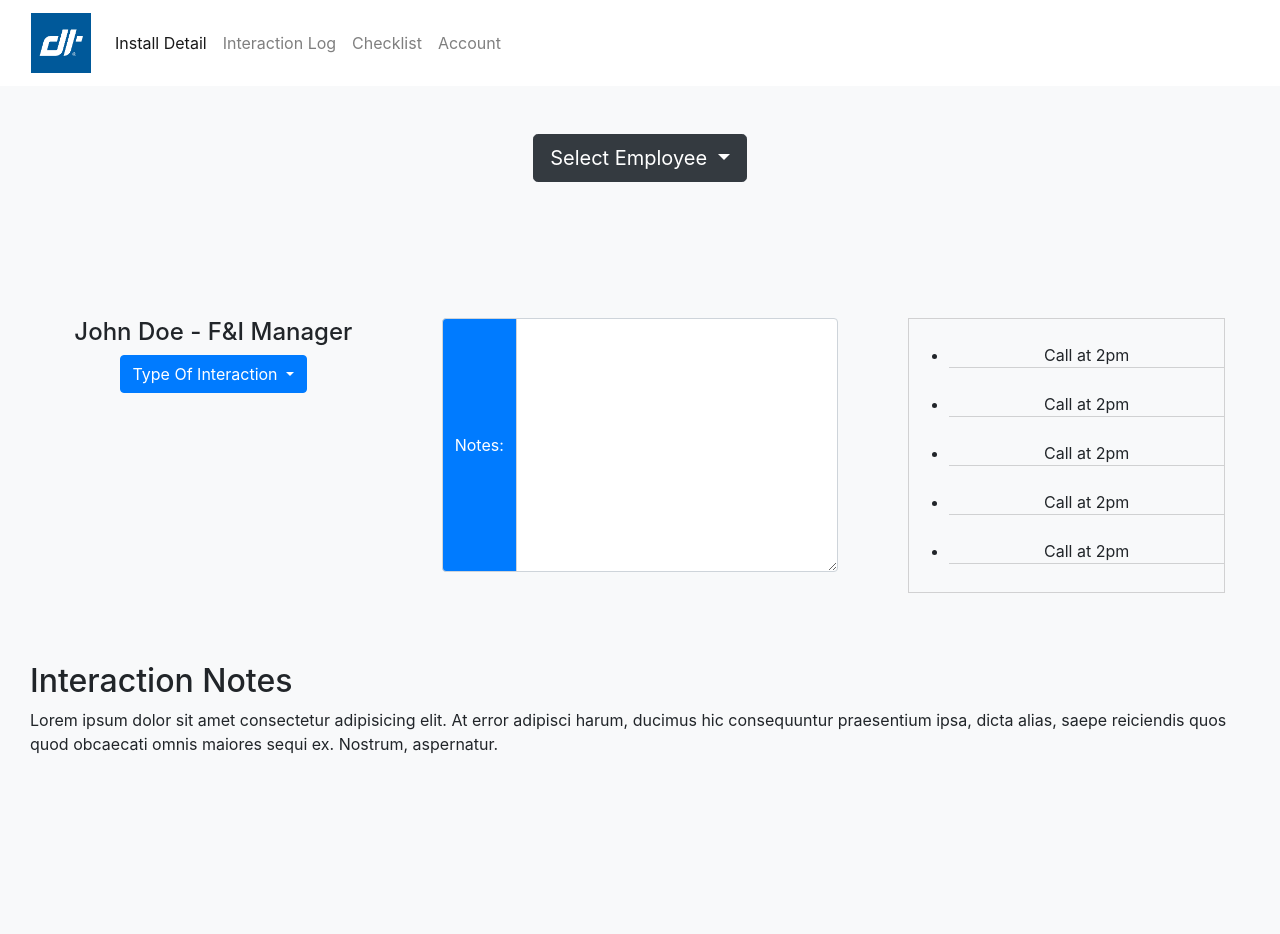
After one commit to PaytonDev/Install_Hub, a Flask app: template templates/user/interraction-log.html in a window 1280 px wide. The commit adds this page. Run offline with Flask 2, Linux system fonts and the light colour scheme; the template is opened without the code that fills it, so the values that code supplies are empty.

Commit message:
Created Bare Bones Of Interaction Log

```diff
--- a/app.py
+++ b/app.py
@@ -96,4 +96,12 @@ def show_install_detail(userid):
     dealer = Dealership.query.get_or_404(user.current_dealership)
 
 
-    return render_template('user/install-detail.html', user=user, dealer=dealer)
+    return render_template('user/detail.html', user=user, dealer=dealer)
+
+@app.route('/user/<int:userid>/<int:current_dealership>/interaction-log', methods=['GET', 'POST'])
+def show_dealership_inter_log(userid, current_dealership):
+
+    user = User.query.get_or_404(userid)
+    current_dealership = Dealership.query.get_or_404(user.current_dealership)
+
+    return render_template('user/interraction-log.html', user=user, dealer=current_dealership)
--- a/static/app.css
+++ b/static/app.css
@@ -19,21 +19,19 @@ select {
     height: 60px;
 }
 
-#current-install-info {
+.current-install-info {
     width: 90%;
-    height: 20%;
+    height: 30%;
     background-color: #fff;
     margin-top: 5%;
-    margin-bottom: 5%;
+    margin-bottom: 10%;
 }
 
-.install-name {
-    border-right: 1px solid rgba(51, 51, 51, 0.33);
+.install-name, .install-ids, .detail-title {
+    border-right: 1px solid rgba(51, 51, 51, 0.2);
 }
 
-.install-ids {
-    border-right: 1px solid rgba(51, 51, 51, 0.33);
-}
+
 
 
 img {
@@ -52,9 +50,40 @@ img {
 body, html {
     width: auto;
     height: 100%;
+    background-color: #f8f9fa;
 }
 
 .onboarding-block{
     width: 80%;
     height: auto;
 }
+
+.navbar {
+    background-color: #fff
+}
+
+#contact {
+    border: 1px solid rgba(51, 51, 51, 0.2);
+    width: 80%;
+    margin: auto;
+    overflow-y: auto;
+}
+
+.interaction-item {
+    border-bottom: 1px solid rgba(51, 51, 51, 0.2);
+}
+
+.dropdown-menu {
+    max-height: 100px;
+    width: 100%;
+    overflow-y: auto;
+}
+
+
+/* .info-display {
+    height: 30%;
+}
+
+.employee-dropdown {
+    height: 10%;
+} */
--- a/templates/user/base.html
+++ b/templates/user/base.html
@@ -4,11 +4,11 @@
     <meta charset="UTF-8">
     <meta name="viewport" content="width=device-width, initial-scale=1.0">
     <title>Install Task Manager</title>
-    <link href="https://cdn.jsdelivr.net/npm/bootstrap@5.0.0-beta1/dist/css/bootstrap.min.css" rel="stylesheet" integrity="sha384-giJF6kkoqNQ00vy+HMDP7azOuL0xtbfIcaT9wjKHr8RbDVddVHyTfAAsrekwKmP1" crossorigin="anonymous">
+    <link rel="stylesheet" href="https://cdn.jsdelivr.net/npm/bootstrap@4.6.0/dist/css/bootstrap.min.css" integrity="sha384-B0vP5xmATw1+K9KRQjQERJvTumQW0nPEzvF6L/Z6nronJ3oUOFUFpCjEUQouq2+l" crossorigin="anonymous">
     <link rel="stylesheet" href="/static/app.css">
 </head>
 <body>
-    <nav class="navbar navbar-expand-lg navbar-light bg-light mb-5">
+    <nav class="navbar navbar-expand-lg navbar-light mb-5">
         <div class="container-fluid">
           <a class="navbar-brand" href="#"><img src="/static/Dealertrack_Core_Symbol_Blue_RGB.png"></a>
           <button class="navbar-toggler" type="button" data-bs-toggle="collapse" data-bs-target="#navbarSupportedContent" aria-controls="navbarSupportedContent" aria-expanded="false" aria-label="Toggle navigation">
@@ -37,6 +37,7 @@
 
       {% endblock %}
 
-    <script src="https://cdn.jsdelivr.net/npm/bootstrap@5.0.0-beta1/dist/js/bootstrap.bundle.min.js" integrity="sha384-ygbV9kiqUc6oa4msXn9868pTtWMgiQaeYH7/t7LECLbyPA2x65Kgf80OJFdroafW" crossorigin="anonymous"></script>
+      <script src="https://code.jquery.com/jquery-3.5.1.slim.min.js" integrity="sha384-DfXdz2htPH0lsSSs5nCTpuj/zy4C+OGpamoFVy38MVBnE+IbbVYUew+OrCXaRkfj" crossorigin="anonymous"></script>
+      <script src="https://cdn.jsdelivr.net/npm/bootstrap@4.6.0/dist/js/bootstrap.bundle.min.js" integrity="sha384-Piv4xVNRyMGpqkS2by6br4gNJ7DXjqk09RmUpJ8jgGtD7zP9yug3goQfGII0yAns" crossorigin="anonymous"></script>
 </body>
 </html>
--- /dev/null
+++ b/templates/user/interraction-log.html
@@ -0,0 +1,68 @@
+{% extends 'user/base.html' %}
+
+{% block content %}
+<div class="container-fluid mx-auto" style="height: 100%;">
+    <div class="row employee-dropdown my-4 text-center" style="height: 20%">
+        <div class="col-12">
+            <div class="dropdown btn-group">
+                <button class="btn btn-dark dropdown-toggle btn-lg" type="button" id="select-employee" data-toggle='dropdown' aria-expanded="false">
+                    Select Employee
+                </button>
+                <div class="dropdown-menu">
+                    <a href="" class="dropdown-item" >Btn1</a>
+                    <a href="" class="dropdown-item">Btn2</a>
+                    <a href="" class="dropdown-item">Btn3</a>
+                </div>
+            </div>
+        </div>
+    </div>
+    <div class="row info-display my-4 text-center" style="height: 40%;">
+        <div class="col-4">
+            <h4 id="employee-name-title">John Doe - F&I Manager</h4>
+            <div class="dropdown">
+                <button class="btn btn-primary dropdown-toggle" type="button" id="interaction-type" data-toggle='dropdown' aria-expanded="false">
+                    Type Of Interaction
+                </button>
+                <div class="dropdown-menu mx-auto">
+                    <a href="" class="dropdown-item">Called Dealership</a>
+                    <a href="" class="dropdown-item">Dealership Called</a>
+                    <a href="" class="dropdown-item">Sent Email</a>
+                    <a href="" class="dropdown-item">Recieved Email</a>
+                </div>
+            </div>
+        </div>
+        <div class="col-4">
+            <div class="input-group">
+                <div class="input-group-prepend">
+                  <span class="input-group-text bg-primary text-white">Notes:</span>
+                </div>
+                <textarea class="form-control" aria-label="With textarea" rows="10"></textarea>
+            </div>
+        </div>
+        <div class="col-4">
+            <div style="height: 275px;">
+                <div id="contact" style="height: 100%;">
+                    <ul class="interaction-list text-decoration-none">
+                        <li class="interaction-item text-decoration-none my-4">Call at 2pm</li>
+                        <li class="interaction-item text-decoration-none my-4">Call at 2pm</li>
+                        <li class="interaction-item text-decoration-none my-4">Call at 2pm</li>
+                        <li class="interaction-item text-decoration-none my-4">Call at 2pm</li>
+                        <li class="interaction-item text-decoration-none my-4">Call at 2pm</li>
+                        <li class="interaction-item text-decoration-none my-4">Call at 2pm</li>
+                        <li class="interaction-item text-decoration-none my-4">Call at 2pm</li>
+                        <li class="interaction-item text-decoration-none my-4">Call at 2pm</li>
+                    </ul>
+                </div>
+            </div>
+        </div>
+    </div>
+    <div class="row mx-auto my-4">
+        <div class="col-12">
+            <div>
+            <h2 class="notes-title d-block">Interaction Notes</h2>
+            <p class="d-block">Lorem ipsum dolor sit amet consectetur adipisicing elit. At error adipisci harum, ducimus hic consequuntur praesentium ipsa, dicta alias, saepe reiciendis quos quod obcaecati omnis maiores sequi ex. Nostrum, aspernatur.</p>
+            </div>
+        </div>
+    </div>
+</div>
+{% endblock %}
```
Also changed, not shown: templates/user/detail.html (renamed from templates/user/install-detail.html, +29 -5 lines).
